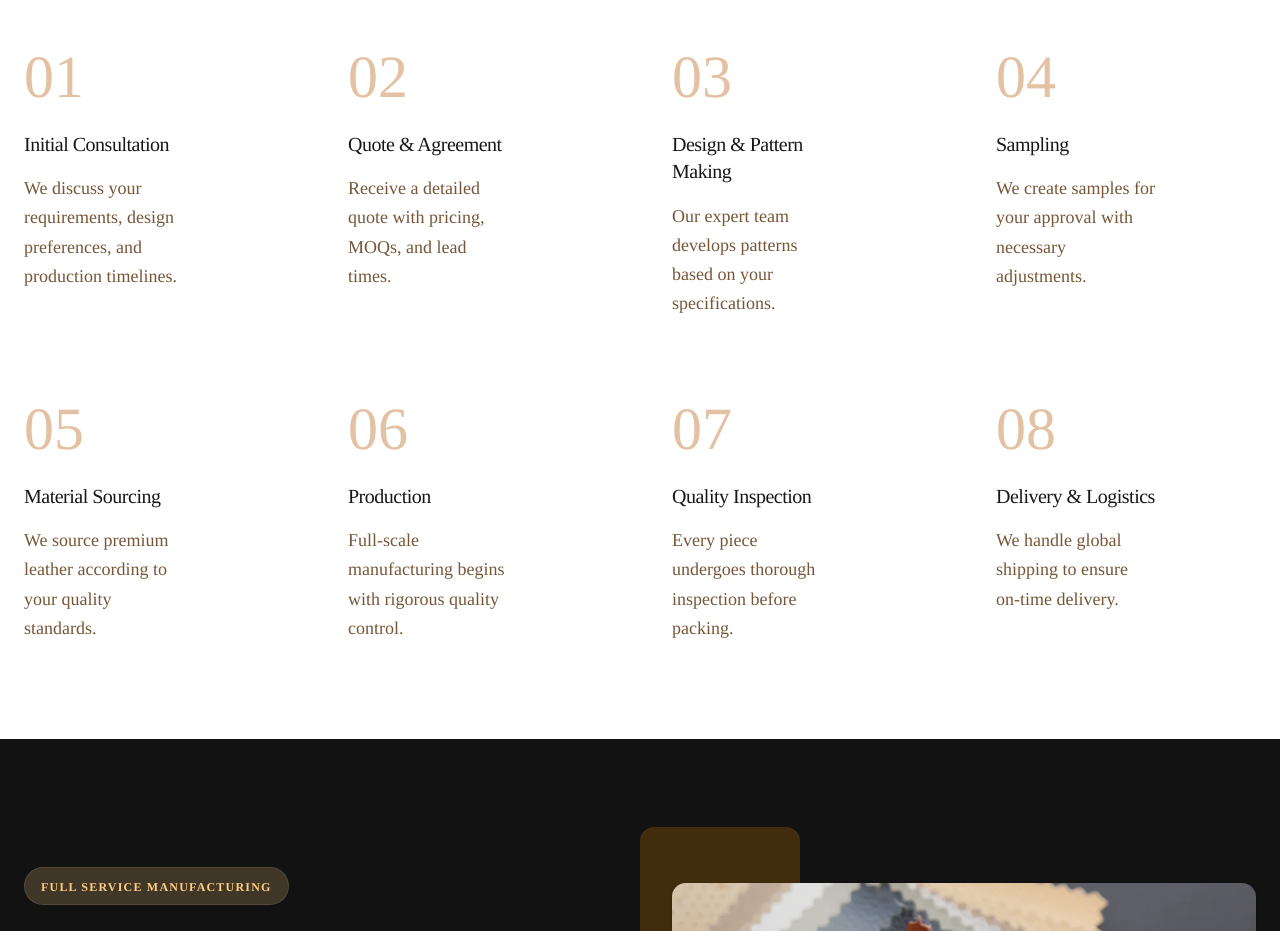
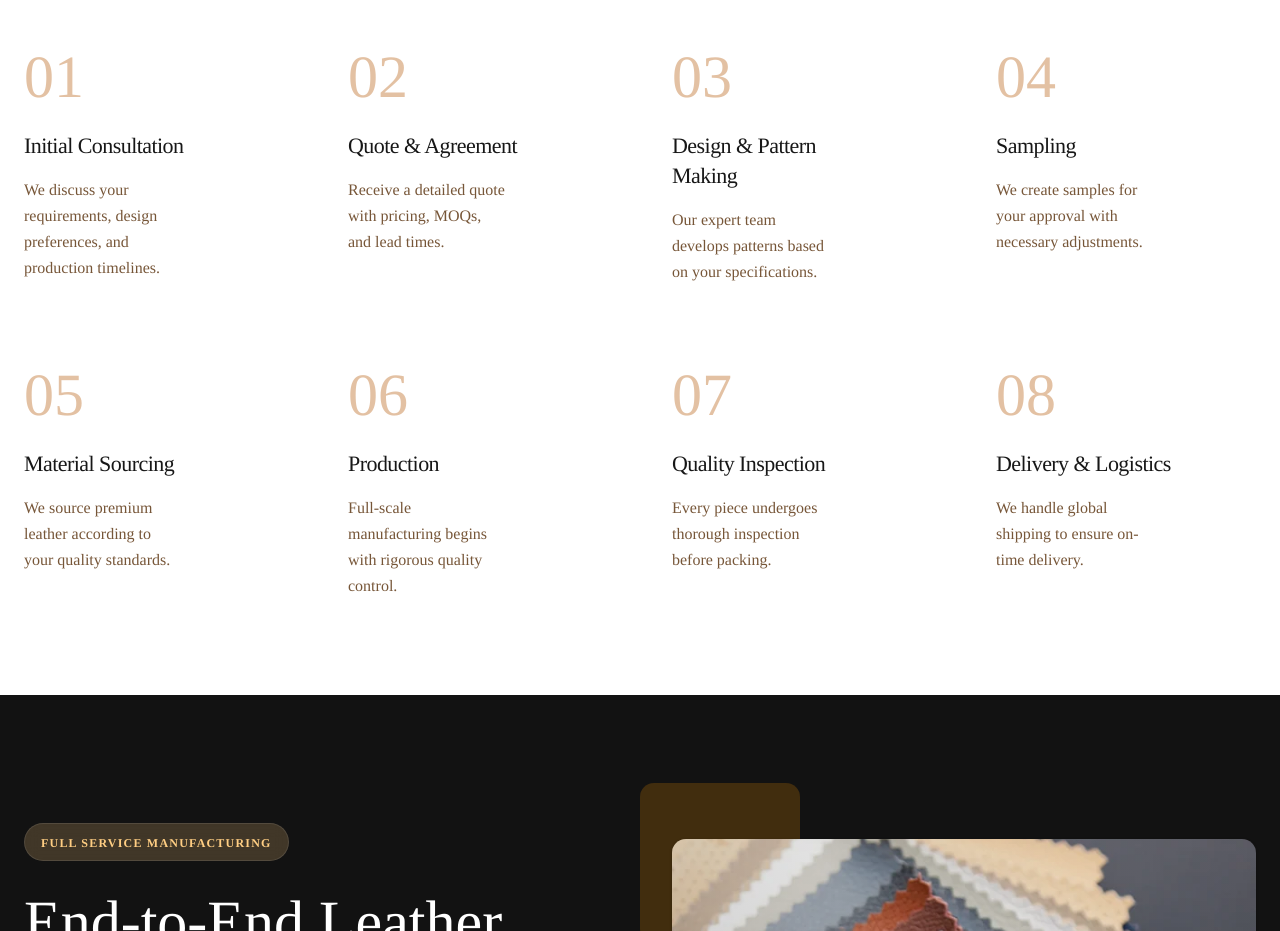
Before and after one commit to Lordevs/Smart-Range-Leather, a Next.js app: page /services in a window 1280 px wide. Shown: the part 3040-3971 px from the top of the page. Built offline with nearby package versions, Linux system fonts and the light colour scheme; no server answers.

Commit message:
feat: add ManufacturingProcess and OurProductsSection components.

```diff
--- a/src/components/common/manufacturing-process.tsx
+++ b/src/components/common/manufacturing-process.tsx
@@ -62,10 +62,10 @@ export function ManufacturingProcess({
                   {step.number}
                 </span>
                 <CardContent className="p-0 space-y-4">
-                  <h3 className="text-xl max-w-7xl sm:max-w-40 font-medium text-foreground leading-snug tracking-tight">
+                  <h3 className="text-[22px] max-w-7xl sm:max-w-45 font-medium text-foreground leading-snug tracking-tight">
                     {step.title}
                   </h3>
-                  <p className="text-muted-foreground max-w-7xl sm:max-w-40 text-lg sm:text-[15x] leading-relaxed font-base opacity-80">
+                  <p className="text-muted-foreground max-w-7xl sm:max-w-40 text-lg sm:text-[16px] leading-relaxed font-base opacity-80">
                     {step.description}
                   </p>
                 </CardContent>
--- a/src/components/shared/our-products-section.tsx
+++ b/src/components/shared/our-products-section.tsx
@@ -99,7 +99,7 @@ export function OurProductsSection() {
       footer={
         <DownloadCatalogueDialog
           buttonLabel="Request Catalogue"
-          className="bg-[#6C3403] text-[#fdfbf8] hover:bg-[#5a2b02]! px-12! py-7! tracking-widest!"
+          className="bg-[#6C3403] text-[#fdfbf8] hover:bg-[#5a2b02]! px-12! py-7! tracking-widest! text-base"
         />
       }
     />
```
